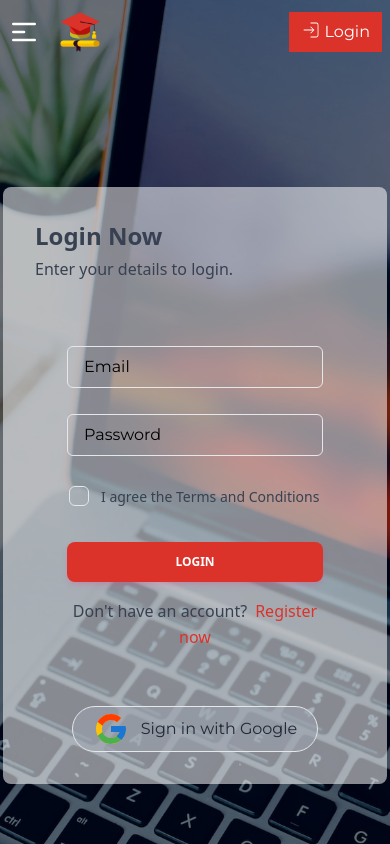
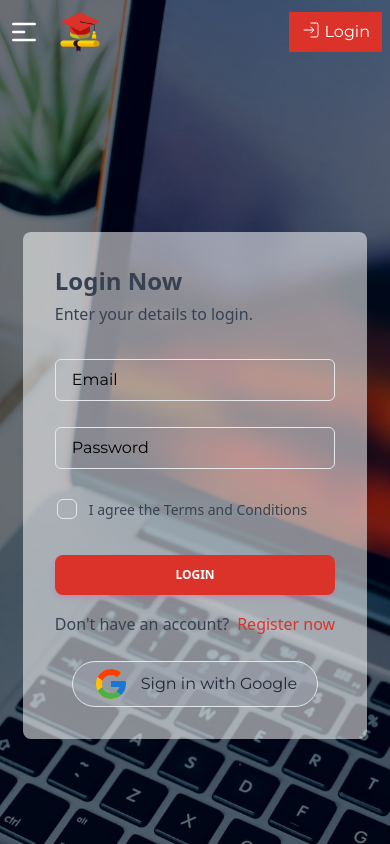
Before and after one commit to mdabarik/event-management-react-app, a React app: page /login in a window 390 px wide. Shown: the top 844 px of the page. Built offline with nearby package versions, Linux system fonts and the light colour scheme; no server answers; the HTML template or start-up script is replaced by a standard one.

Commit message:
login paged responsive added

```diff
--- a/src/pages/Login/Login.jsx
+++ b/src/pages/Login/Login.jsx
@@ -84,7 +84,7 @@ const Login = ({ }) => {
                         <p className="mt-1 block font-sans text-base font-normal leading-relaxed text-gray-700 antialiased">
                             Enter your details to login.
                         </p>
-                        <form onSubmit={handleLogin} className="mt-8 p-8 md:p-2 mb-2 w-80 max-w-screen-lg sm:w-96" autoComplete="off" >
+                        <form onSubmit={handleLogin} className="mt-8 mb-2 max-w-screen-lg sm:w-96" autoComplete="off" >
                             <div className="mb-4 flex flex-col gap-6">
                                 <div className="relative h-11 w-full min-w-[200px]">
                                     <input
```
